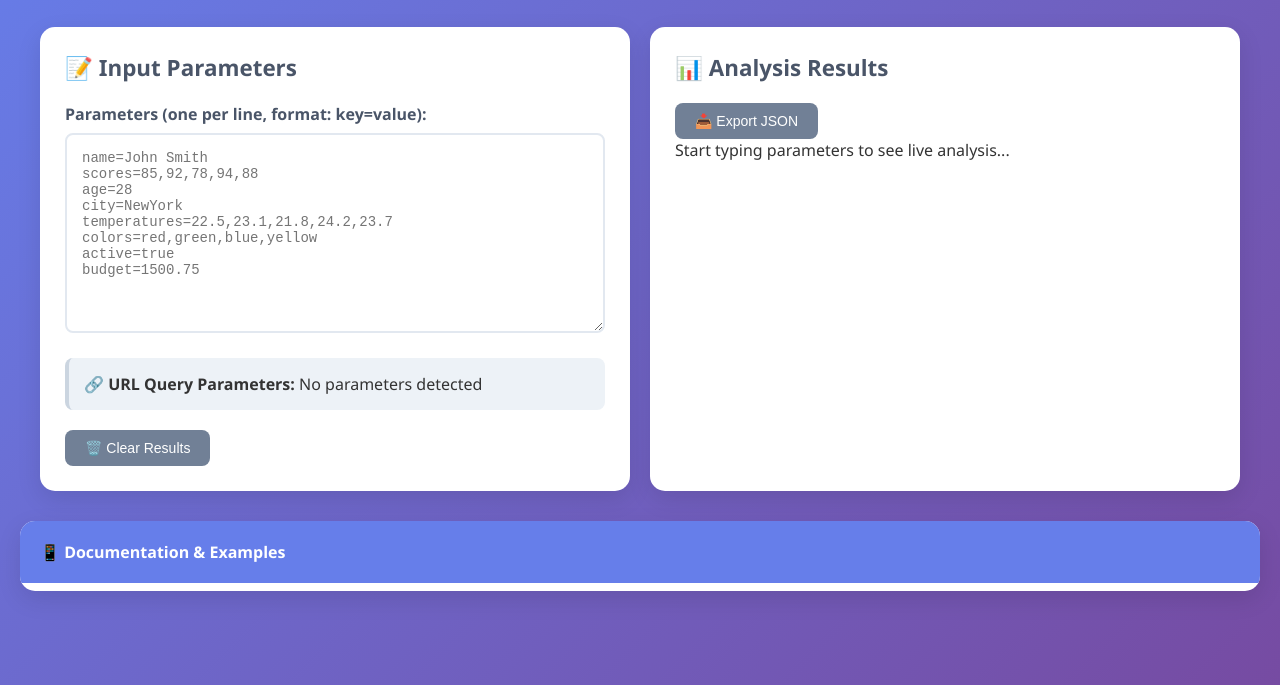
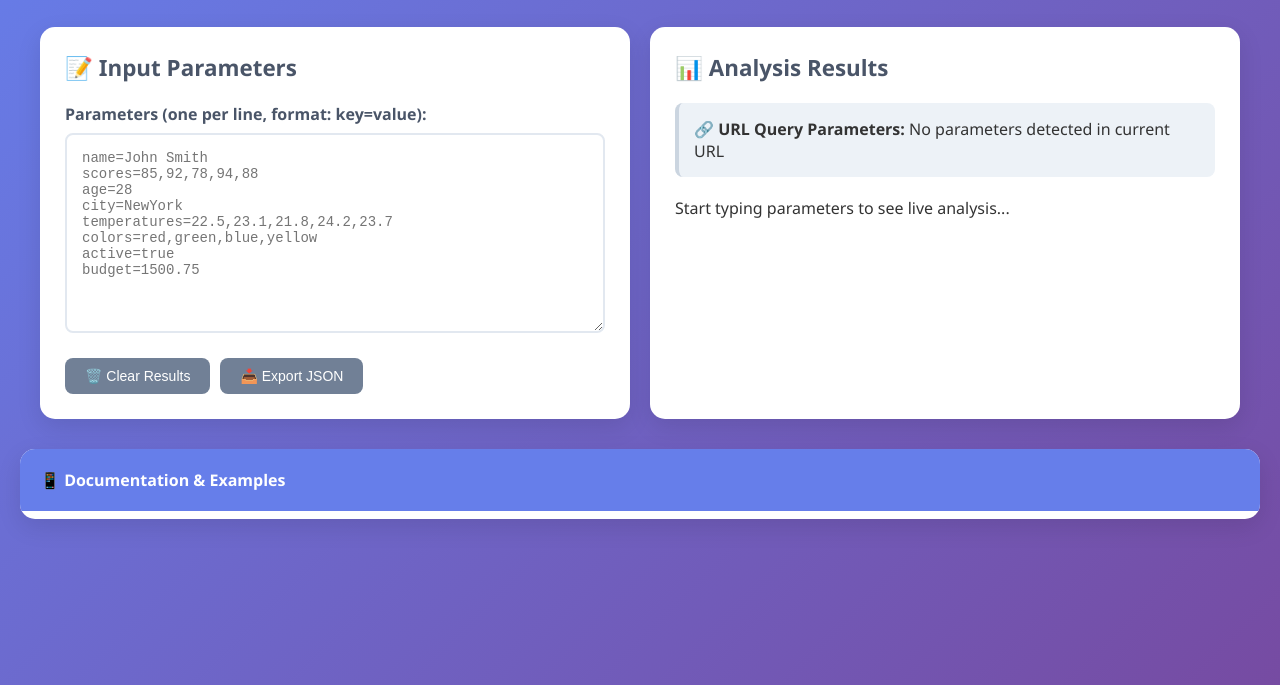
Before and after one commit to michfioravera/query-processor, a plain HTML site: page index.html in a window 1280 px wide. Shown: the part 115-800 px from the top of the page. Drawn offline with Linux system fonts and the light colour scheme.

Commit message:
Restore index

```diff
--- a/index.html
+++ b/index.html
@@ -51,15 +51,12 @@ budget=1500.75"></textarea>
 
             </div>
 
-            <!-- Query Parameters Info -->
-            <div id="queryInfo" class="query-info">
-                <strong>🔗 URL Query Parameters:</strong>
-                <span id="queryStatus">No parameters detected</span>
-            </div>
-
             <div class="button-group">
                 <button onclick="clearResults()" class="btn-secondary">
                     🗑️ Clear Results
+                </button>
+                <button onclick="exportData()" class="btn-secondary">
+                    📥 Export JSON
                 </button>
             </div>
         </div>
@@ -72,10 +69,10 @@ budget=1500.75"></textarea>
                     <div id="urlText" class="url-text"></div>
                 </div>
 
-            <div class="button-group">
-                <button onclick="exportData()" class="btn-secondary">
-                    📥 Export JSON
-                </button>
+            <!-- Query Parameters Info -->
+            <div id="queryInfo" class="query-info">
+                <strong>🔗 URL Query Parameters:</strong>
+                <span id="queryStatus">No parameters detected in current URL</span>
             </div>
 
             <div id="result">Start typing parameters to see live analysis...</div>
```
